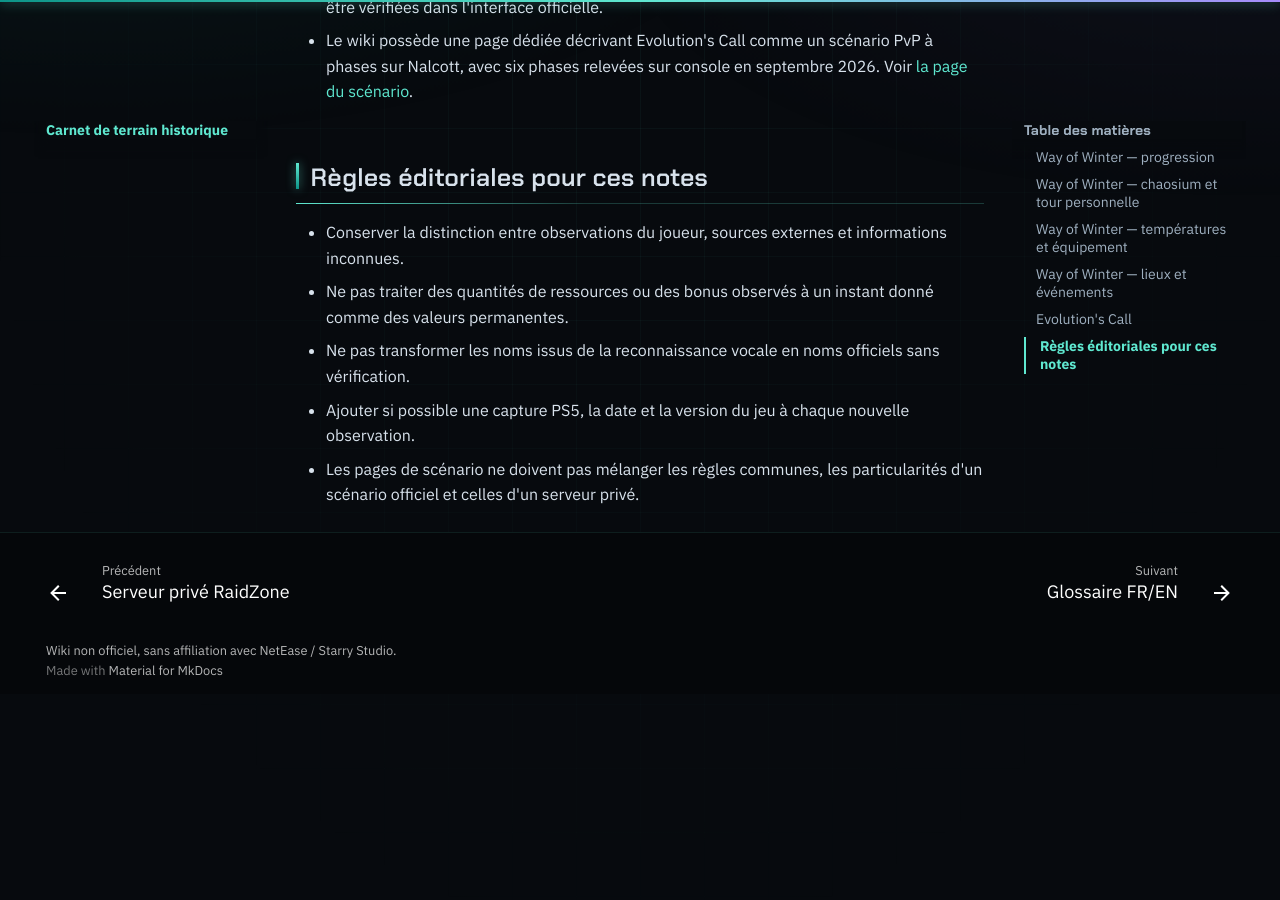
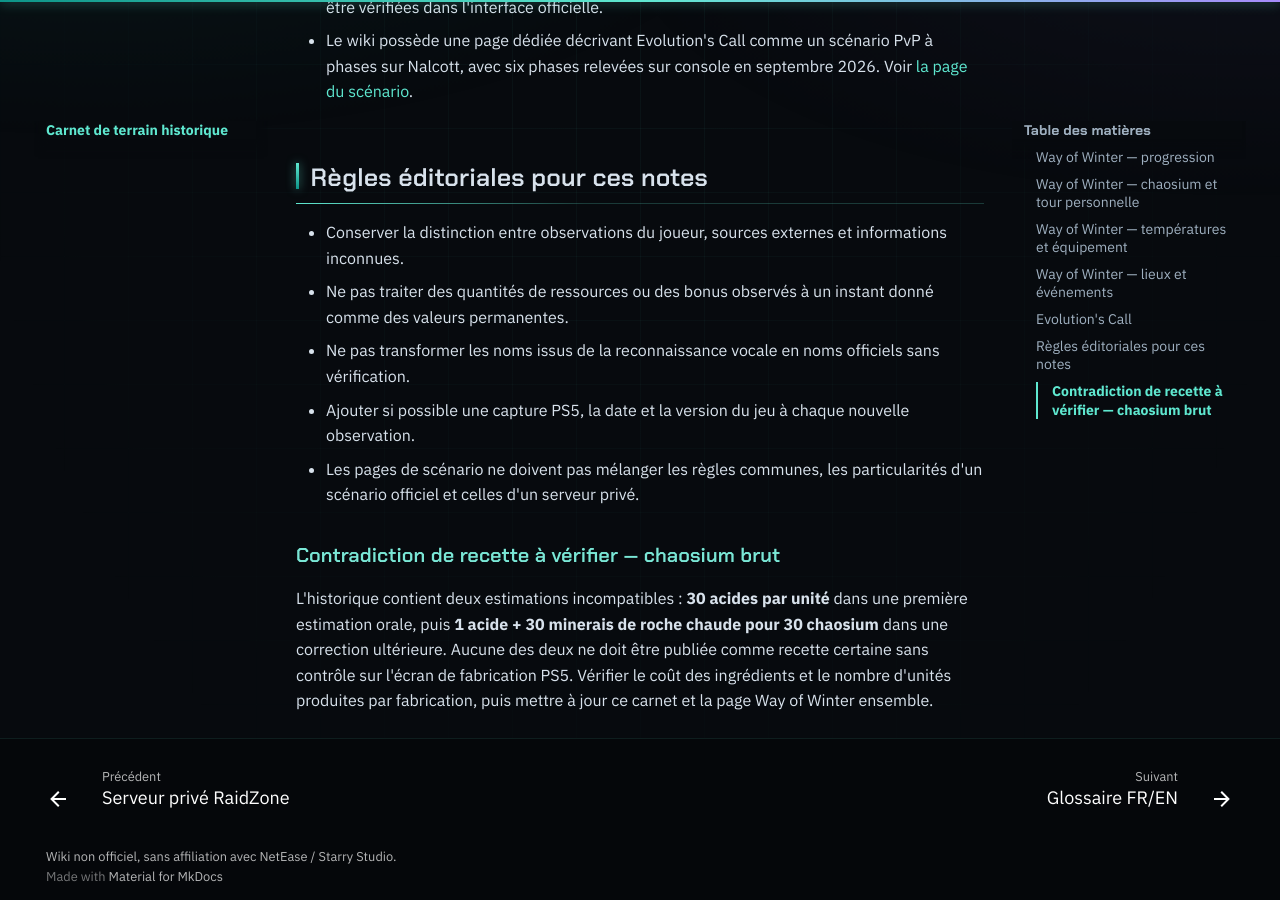
Before and after one commit to flav92/once-human-ps5-wiki, an MkDocs documentation site: the page built from docs/carnet-de-terrain-historique.md, in a window 1280 px wide and 900 px high, scrolled down 2313 px. Built offline with MkDocs 1.6.1 and Material for MkDocs 9.7.7, drawn with Linux system fonts in a browser that asks for light colours; comment, search, counter and statistics services are not loaded; before the commit the page ends 3007 px from its top, so only the background shows below that.

Commit message:
Signale le conflit de données sur la recette chaosium

```diff
--- a/docs/carnet-de-terrain-historique.md
+++ b/docs/carnet-de-terrain-historique.md
@@ -45,3 +45,8 @@
 - Ne pas transformer les noms issus de la reconnaissance vocale en noms officiels sans vérification.
 - Ajouter si possible une capture PS5, la date et la version du jeu à chaque nouvelle observation.
 - Les pages de scénario ne doivent pas mélanger les règles communes, les particularités d'un scénario officiel et celles d'un serveur privé.
+
+
+### Contradiction de recette à vérifier — chaosium brut
+
+L'historique contient deux estimations incompatibles : **30 acides par unité** dans une première estimation orale, puis **1 acide + 30 minerais de roche chaude pour 30 chaosium** dans une correction ultérieure. Aucune des deux ne doit être publiée comme recette certaine sans contrôle sur l'écran de fabrication PS5. Vérifier le coût des ingrédients et le nombre d'unités produites par fabrication, puis mettre à jour ce carnet et la page Way of Winter ensemble.
```
